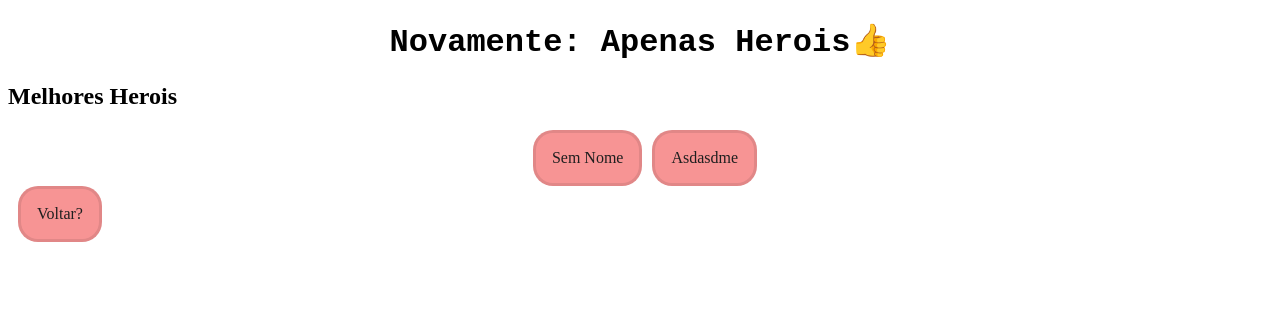
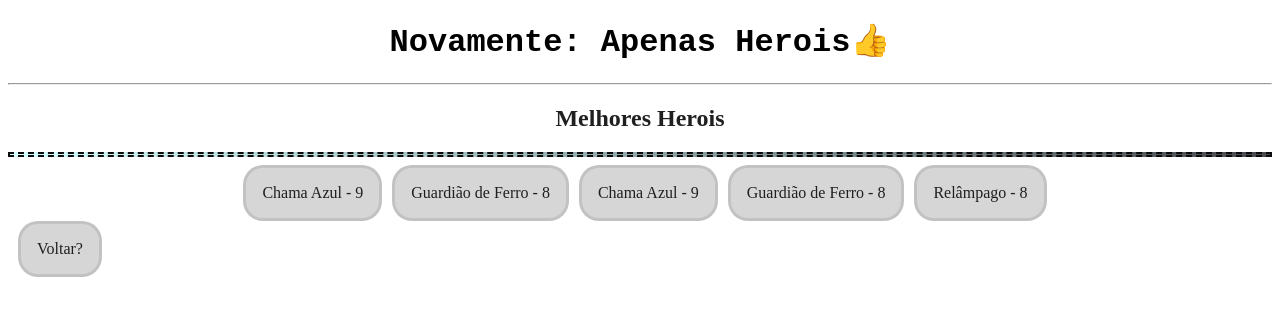
Before and after one commit to CarlosEduardS/3AngularTest, an Angular app: page /classification in a window 1280 px wide. Shown: the top 316 px of the page. Built offline with nearby package versions, Linux system fonts and the light colour scheme.

Commit message:
Adicionado classificação por força (clonando herois por nº motivos)

```diff
--- a/src/app/List-Heroes.ts
+++ b/src/app/List-Heroes.ts
@@ -1,6 +1,16 @@
 import { HeroesBase } from "./heroes-base";
 
 export const ListHeroes: HeroesBase[] = [
-    {id:  1, name: 'Sem Nome', info: 'Sem nome é um heroi nascido em 1897, sua principla habilidade é ser esquecido.', strengh: 4},
-    {id:  2, name: 'Asdasdme', info: 'Aasdadasdasdadadsadao', strengh: 2}
+  {id: 1, name: 'Sem Nome', info: 'Sem nome é um herói nascido em 1897, sua principal habilidade é ser esquecido.', strengh: 4},
+  {id: 2, name: 'Asdasdme', info: 'Aasdadasdasdadadsadao', strengh: 2},
+  {id: 3, name: 'Vento Ágil', info: 'Um herói que controla rajadas de vento e pode desaparecer em tempestades.', strengh: 6},
+  {id: 4, name: 'Eco', info: 'Capaz de repetir qualquer som ou voz, confundindo inimigos.', strengh: 3},
+  {id: 5, name: 'Luz Branca', info: 'Emite clarões intensos que cegam adversários temporariamente.', strengh: 5},
+  {id: 6, name: 'Sombra Viva', info: 'Pode se fundir às sombras e mover-se invisível.', strengh: 7},
+  {id: 7, name: 'Guardião de Ferro', info: 'Possui pele metálica impenetrável e força sobre-humana.', strengh: 8},
+  {id: 8, name: 'Mente Clara', info: 'Herói com telepatia limitada, capaz de transmitir pensamentos simples.', strengh: 4},
+  {id: 9, name: 'Chama Azul', info: 'Manipula fogo azul, mais quente e destrutivo que o comum.', strengh: 9},
+  {id: 10, name: 'Oráculo', info: 'Prevê pequenos eventos do futuro imediato, evitando emboscadas.', strengh: 6},
+  {id: 11, name: 'Pedra Viva', info: 'Corpo feito de rocha, resistente a impactos e quedas.', strengh: 7},
+  {id: 12, name: 'Relâmpago', info: 'Move-se em alta velocidade, como um raio.', strengh: 8}
 ]
--- a/src/app/app.html
+++ b/src/app/app.html
@@ -1,2 +1,3 @@
 <h1>{{title}}</h1>
+<hr>
 <router-outlet/>
--- a/src/app/components/heroes-classification/heroes-classification.html
+++ b/src/app/components/heroes-classification/heroes-classification.html
@@ -1,7 +1,8 @@
 <h2>Melhores Herois</h2>
+<hr>
 <div class="heroes-menu">
     @for (hero of Hero; track hero.id) {
-        <a href="information/{{hero.id}}/clf">{{hero.name}} </a>
+        <a href="information/{{hero.id}}/clf">{{hero.name}} - {{hero.strengh}} </a>
     }
 </div>
 
--- a/src/app/components/heroes-classification/heroes-classification.scss
+++ b/src/app/components/heroes-classification/heroes-classification.scss
@@ -1,3 +1,11 @@
-a {
-    background-color: rgb(247, 148, 148);
+h2 {
+    text-align: center;
+    color: rgb(32, 32, 32);
+
 }
+
+hr {
+    border: 2px dashed #0c0c0c;
+    height: 1px;
+    background: linear-gradient(to right, #d6ffff, #484a4e);
+}
--- a/src/app/components/heroes-classification/heroes-classification.ts
+++ b/src/app/components/heroes-classification/heroes-classification.ts
@@ -15,11 +15,28 @@ export class HeroesClassification {
 
   ngOnInit(): void {
     this.getHeroes();
+    this.orgHeroes();
   }
 
   getHeroes(): void {
     this.heroesservices.getHeroes()
-      .subscribe(HeroesSelected => this.Hero = HeroesSelected.slice(0, 5));
+      .subscribe(HeroesSelected => this.Hero = HeroesSelected);
   }
 
+  orgHeroes() {
+    for (let pos = 0; pos < this.Hero.length; pos++) {
+      let save_actual = this.Hero[pos]
+      for (let i = 0; i < 12; i++){
+
+        if (this.Hero[pos].strengh > this.Hero[i].strengh) {
+          this.Hero[pos] = this.Hero[i];
+          this.Hero[i] = save_actual;
+          console.log(`trocar ${this.Hero[pos].name} pelo ${this.Hero[i].name}`);
+          console.log(`trocar pos: ${pos} pelo i: ${i}?`);
+          i = 0;
+        }
+      }
+    }
+    this.Hero = this.Hero.slice(0, 5);
+  }
 }
--- a/src/app/components/heroes-selector/heroes-selector.scss
+++ b/src/app/components/heroes-selector/heroes-selector.scss
@@ -11,7 +11,7 @@
 
 b {
     opacity: 0;
-    transition: opacity 0.3s ease;
+    transition: opacity 0.3s ease-in-out;
     transition-delay: 0s;
 }
 
--- a/src/index.html
+++ b/src/index.html
@@ -1,5 +1,5 @@
 <!doctype html>
-<html lang="en">
+<html lang="pt-BR">
 <head>
   <meta charset="utf-8">
   <title>NewHeroesTest</title>
--- a/src/styles.scss
+++ b/src/styles.scss
@@ -16,7 +16,7 @@ a {
     border: 3px solid #00000017;
     text-decoration: none;
     display: inline-block;
-    transition: all 0.5s ease;
+    transition: all 0.4s ease-in-out;
 }
 
 a:hover {
```
